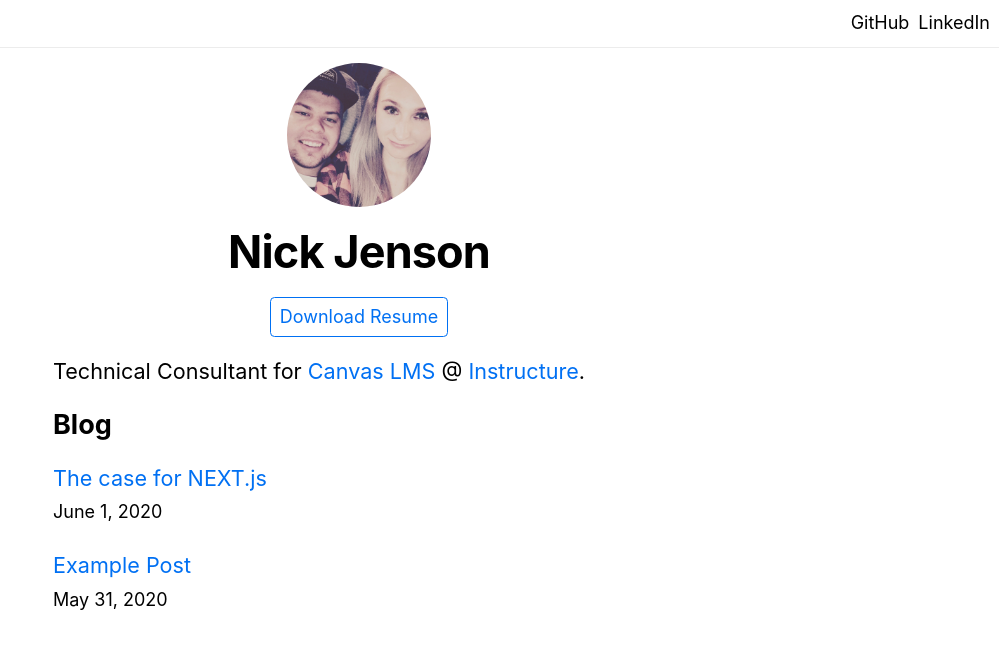
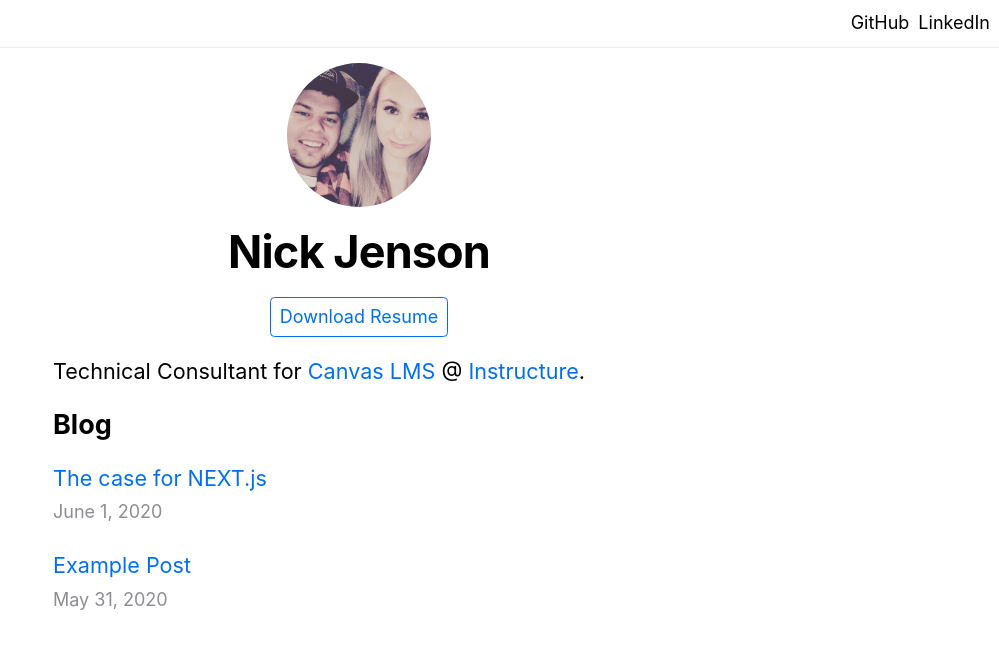
Before and after one commit to nickjenson/nickjenson.io, a Next.js app: page / in a window 1280 px wide. Shown: the top 648 px of the page, without its empty margins (281-1280 px from the left). Built offline with nearby package versions, Linux system fonts and the light colour scheme.

Commit message:
nav default fix

```diff
--- a/styles/global.css
+++ b/styles/global.css
@@ -7,7 +7,9 @@
   --link-light: #0070f3;
   --text-light: #000;
   --background-light: #fff;
-  --border-bottom-light: #ececec
+  --border-bottom-light: #ececec;
+
+  --muted-text: #8d8d92;
 }
 
 html,
@@ -48,6 +50,7 @@ img {
   display: block;
   top: 0;
   width: 100%;
+  background-color: var(--background);
   border-bottom: solid 1px var(--border-bottom);
   margin-bottom: 1rem
 }
```
